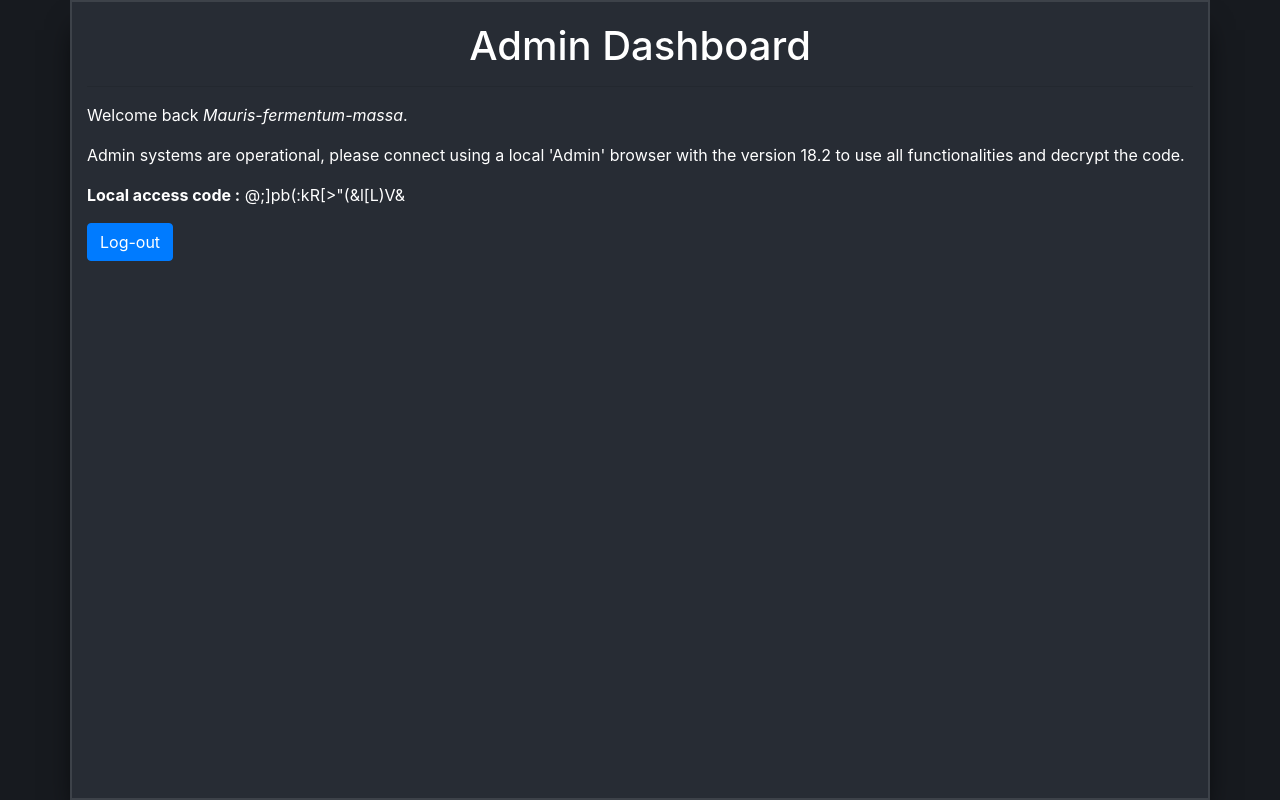
After one commit to Ezotose-1/CTF-WebServer, a Flask app: template templates/admin.html in a window 1280 px wide. The commit adds this page. Run offline with Flask 2, Linux system fonts and the light colour scheme; the template is opened without the code that fills it, so the values that code supplies are empty; some libraries are stand-ins or nearby versions.

Commit message:
[ADD] Admin Dashboard, Cookie, Image flags

```diff
--- a/app.py
+++ b/app.py
@@ -6,12 +6,21 @@ app = Flask(__name__)
 
 @app.route('/')
 def index():
+    # Check and set isAdmin cookie
+    adminCookie = request.cookies.get('isAdmin') == "True"
+    if (adminCookie == True):
+        response = make_response('Morbi-mollis-bibendum')
+        response.set_cookie('isAdmin', 'False')
+        return response
+    # Check request header flag
+    flagFound = request.headers.get('X-HFlags-found')
+    if (flagFound == "True"):
+        return "Quisque-placerat-commodo"
+    # Build classic response
     response = make_response(render_template('index.html'))
     response.headers['X-HFlags'] = 'Integer-luctus-felis'
     response.headers['X-HFlags-found'] = 'False'
-    flagFound = request.headers.get('X-HFlags-found')
-    if (flagFound == "True"):
-        return "Quisque-placerat-commodo"
+    response.set_cookie('isAdmin', 'False')
     return response
 
 @app.route('/user/login', methods = ['POST'])
@@ -22,13 +31,15 @@ def login():
     con = sqlite3.connect("sqlite3.db")
     cur = con.cursor()
     cmd = "SELECT CASE WHEN 'pib'='"+ passwd +"' AND 'pib'='"+ uname +"' THEN True ELSE False END;"
-    print("[DEBUG] Login page :", cmd)
     try:
         data = cur.execute(cmd).fetchone()[0] == 1
     except:
         return redirect('/user/login')
+    # Connect user by adding a 'admin' token in cookies
     if (data):
-        return "Mauris-fermentum-massa"
+        response = make_response(redirect('/admin'))
+        response.set_cookie("token", "q5vpeVphHnaMxQ2eh5brGkaGjUsOk87f")
+        return response
     return redirect('/user/login')
 
 @app.route('/user/login', methods = ['GET'])
@@ -41,12 +52,24 @@ def static_dir():
 
 @app.route('/admin')
 def admin():
-    return redirect('/user/login')
+    # Check admin token or redirect
+    token = request.cookies.get('token')
+    if (token != "q5vpeVphHnaMxQ2eh5brGkaGjUsOk87f"):
+        return redirect('/user/login')
+    userAgent = request.headers.get('User-Agent')
+    if (userAgent == "Admin/18.2"):
+        return render_template('/admin_token.html')
+    return render_template('/admin.html')
+
+@app.route('/admin', methods = ['POST'])
+def logout():
+    response = make_response(redirect('/admin'))
+    response.set_cookie("token", "", expires=0)
+    return response
 
 @app.errorhandler(404)
 def page_not_found(e):
     return render_template('404.html'), 404
 
-
 if (__name__ == "__main__"):
     app.run(debug = True, host="0.0.0.0")
--- /dev/null
+++ b/static/css/style.css
@@ -0,0 +1,18 @@
+flag {
+    display: none;
+}
+
+.container-e {
+    background-color: #272c34;
+    position: absolute;
+    top: 0;
+    left: 0;
+    right: 0;
+    bottom: 0;
+    border: 2px solid rgba(255,255,255,0.1);
+    box-shadow: rgb(0, 0, 0) 0px 20px 30px -10px;
+  }
+
+.title {
+    margin-top: 20px;
+}
--- /dev/null
+++ b/templates/admin.html
@@ -0,0 +1,24 @@
+{% extends 'base.html' %}
+
+{% block head %}
+    <title>Admin Dashboard</title>
+{% endblock %}
+
+{% block body %}
+    <div class="container container-e">
+        <h1 class="text-center title"> Admin Dashboard </h1>
+        <hr>
+        <p>
+            Welcome back <i>Mauris-fermentum-massa</i>.
+        </p>
+        <p>
+            Admin systems are operational, please connect using a local 'Admin' browser with the version 18.2 to use all functionalities and decrypt the code.
+        </p>
+        <p>
+            <b>Local access code :</b> @;]pb(:kR[>"(&l[L)V&
+        </p>
+        <form method="POST">
+            <button type="submit" class="btn btn-primary">Log-out</button>
+        </form>
+    </div>
+{% endblock %}
--- a/templates/base.html
+++ b/templates/base.html
@@ -8,13 +8,13 @@
 
     <!-- CSS -->
     <link rel="stylesheet" href="https://use.fontawesome.com/releases/v5.7.2/css/all.css"
-        integrity="sha384-fnmOCqbTlWIlj8LyTjo7mOUStjsKC4pOpQbqyi7RrhN7udi9RwhKkMHpvLbHG9Sr" crossorigin="anonymous">
+        integrity="sha384-fnmOCqbTlWIlj8LyTjo7mOUStjsKC4pOpQbqyi7RrhN7udi9RwhKkMHpvLbHG9Sr" crossorigin="anonymous">                                                                                                                                <!-- Seem to easy ? flag : 'Integer-nec-eros' -->
     <link rel="stylesheet" href="https://stackpath.bootstrapcdn.com/bootstrap/4.3.1/css/bootstrap.min.css"
         integrity="sha384-ggOyR0iXCbMQv3Xipma34MD+dH/1fQ784/j6cY/iJTQUOhcWr7x9JvoRxT2MZw1T" crossorigin="anonymous">
     <link rel="icon" href="{{ url_for('static', filename='favicon.png') }}" type="image/x-icon">
+    <link rel="stylesheet" href="{{ url_for('static', filename='css/style.css') }}">
 
-    <!-- PAGE DATA--->
-    {% block head %} {% endblock %}
+    <!-- PAGE DATA--->{% block head %} {% endblock %}
 
 
 </head>
@@ -25,7 +25,6 @@
     }
 </style>
 <body>
-    <!-- PAGE BODY -->
-    {% block body %} {% endblock %}
+    <!-- PAGE BODY -->{% block body %} {% endblock %}
 </body>
 </html>
--- a/templates/index.html
+++ b/templates/index.html
@@ -11,6 +11,8 @@
     <a href="/user/login" class="btn btn-primary btn-lg active" role="button" aria-pressed="true">Admin Login</a>
 
 
-<flag style="display: none;">Aenean-non-orci</flag>
+<flag>Aenean-non-orci</flag>
+<br>
+<img src="{{ url_for('static', filename='hidden.jpg') }}">
 
 {% endblock %}
```
Also changed, not shown: templates/admin_token.html (added, +24 -0 lines), static/hidden.jpg (added), 1 other file.
